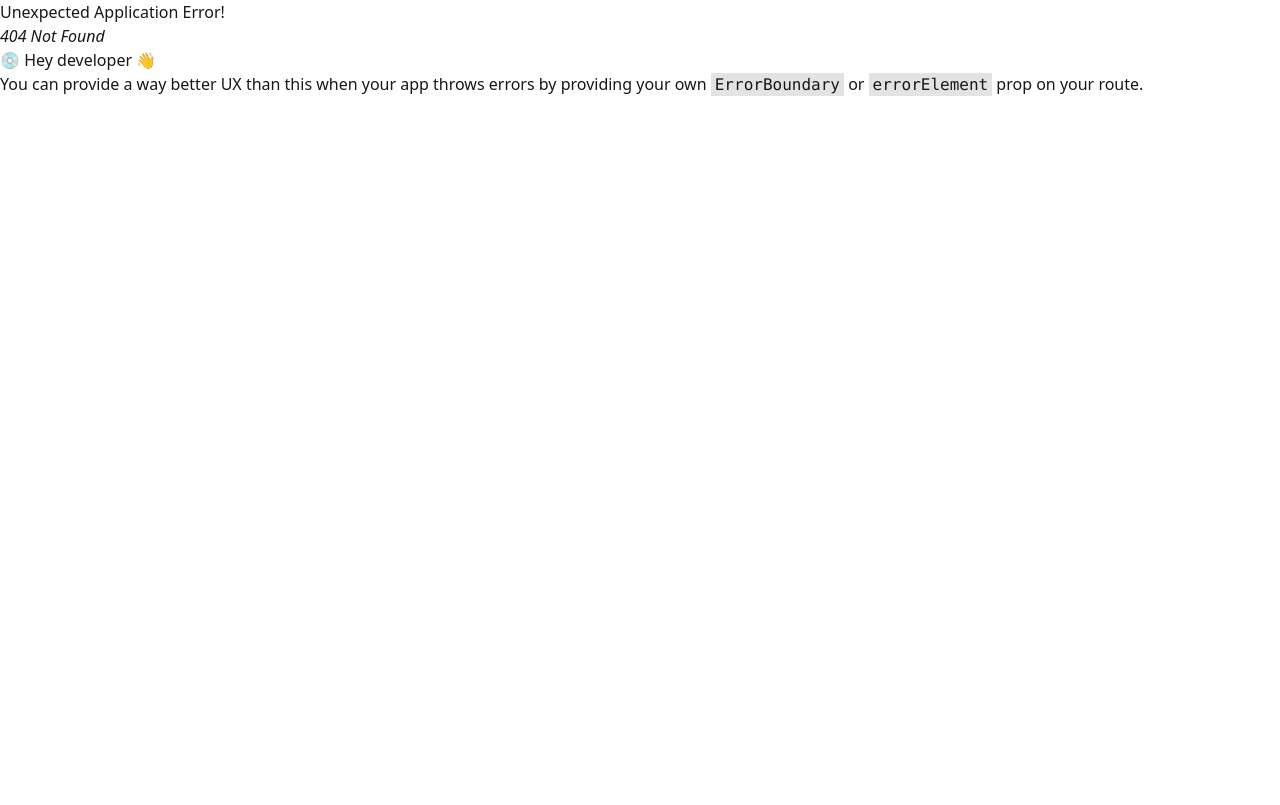
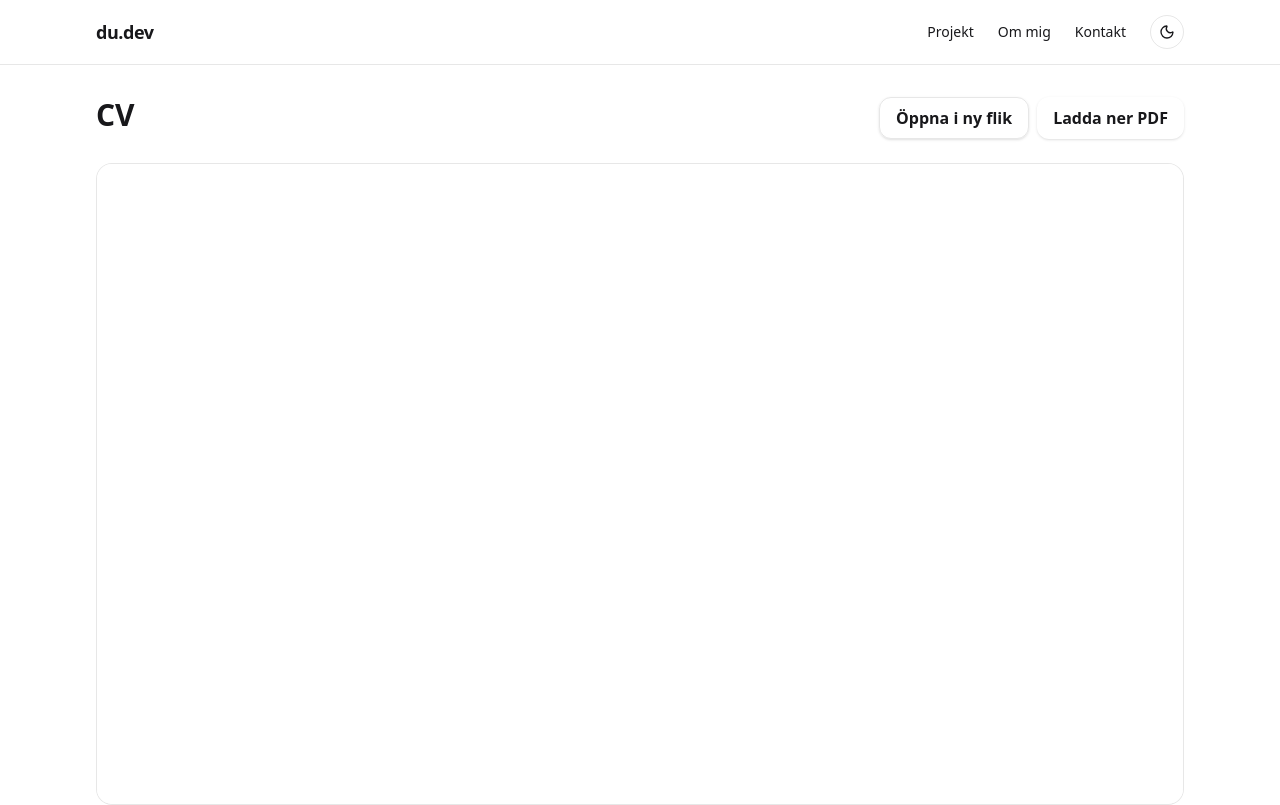
Before and after one commit to Robinjorgensen123/MyPortfolio, a React (Vite) app: page /cv in a window 1280 px wide. Before the commit this address had no page. Shown: the top 805 px of the page. Built offline with nearby package versions, Linux system fonts and the light colour scheme.

Commit message:
added CV

```diff
--- a/src/components/Navbar.tsx
+++ b/src/components/Navbar.tsx
@@ -1,7 +1,7 @@
 // src/components/sections/Navbar.tsx
 import React from "react";
 import { NavLink } from "react-router-dom";
-import { useThemeToggle } from "../shell/ThemeToggle"
+import { useThemeToggle } from "../shell/ThemeToggle";
 import { Sun, Moon } from "lucide-react";
 
 export const Navbar: React.FC = () => {
@@ -10,28 +10,52 @@
   return (
     <header className="sticky top-0 z-50 backdrop-blur supports-[backdrop-filter]:bg-white/60 dark:supports-[backdrop-filter]:bg-zinc-950/60 border-b border-zinc-900/10 dark:border-white/10">
       <div className="max-w-6xl mx-auto px-4 sm:px-6 lg:px-8 flex h-16 items-center justify-between">
-        <NavLink to="/" className="font-extrabold text-lg tracking-tight no-underline">
-          du.dev
+        <NavLink
+          to="/"
+          className="font-extrabold text-lg tracking-tight no-underline"
+        >
+          Home
         </NavLink>
 
         <nav className="flex items-center gap-6 text-sm">
-          <NavLink to="/projects" className={({ isActive }) => (isActive ? "font-semibold" : "")}>
+          <NavLink
+            to="/projects"
+            className={({ isActive }) => (isActive ? "font-semibold" : "")}
+          >
             Projekt
           </NavLink>
-          <NavLink to="/about" className={({ isActive }) => (isActive ? "font-semibold" : "")}>
+          <NavLink
+            to="/CV"
+            className={({ isActive }) => (isActive ? "font-semibold" : "")}
+          >
+            CV
+          </NavLink>
+          <NavLink
+            to="/about"
+            className={({ isActive }) => (isActive ? "font-semibold" : "")}
+          >
             Om mig
           </NavLink>
-          <NavLink to="/contact" className={({ isActive }) => (isActive ? "font-semibold" : "")}>
+          <NavLink
+            to="/contact"
+            className={({ isActive }) => (isActive ? "font-semibold" : "")}
+          >
             Kontakt
           </NavLink>
 
           <button
             onClick={toggle}
             aria-label="Växla tema"
-            title={theme === "dark" ? "Byt till ljust läge" : "Byt till mörkt läge"}
+            title={
+              theme === "dark" ? "Byt till ljust läge" : "Byt till mörkt läge"
+            }
             className="rounded-full border border-zinc-900/10 dark:border-white/10 p-2 hover:bg-zinc-900/5 dark:hover:bg-white/5"
           >
-            {theme === "dark" ? <Sun className="h-4 w-4" /> : <Moon className="h-4 w-4" />}
+            {theme === "dark" ? (
+              <Sun className="h-4 w-4" />
+            ) : (
+              <Moon className="h-4 w-4" />
+            )}
           </button>
         </nav>
       </div>
--- a/src/main.tsx
+++ b/src/main.tsx
@@ -7,6 +7,7 @@
 import ProjectDetail from "./pages/ProjectDetail";
 import About from "./pages/About";
 import Contact from "./pages/Contact";
+import CV from "./pages/CV"
 
 const router = createBrowserRouter(
   [
@@ -18,6 +19,7 @@
         { path: "/projects/:slug", element: <ProjectDetail /> },
         { path: "/about", element: <About /> },
         { path: "/contact", element: <Contact /> },
+        { path: "/cv", element: <CV /> },
       ],
     },
   ],
--- /dev/null
+++ b/src/pages/CV.tsx
@@ -0,0 +1,44 @@
+const CV = () => {
+    return (
+        <section className="max-w-6xl mx-auto px-4 sm:px-6 lg:px-8 py-8">
+            <div className="flex flex-col sm:flex-row items-start justify-between gap-3">
+                <h1 className="text-3xl font-bold">CV</h1>
+                <div className="flex gap-2">
+                    <a
+                    href="/CV.pdf"
+                    target="_blank"
+                    rel="noopener noreferrer"
+                    className="btn btn-ghost"
+                    >
+                        Öppna i ny flik
+                    </a>
+                    <a
+                    href="/CV.PDF"
+                    download
+                    className="btn brn-primary"
+                    >
+                        Ladda ner PDF
+                    </a>
+                </div>
+            </div>
+
+            <div className="mt-6 card overflow-hidden">
+                <object
+                    data="/CV.pdf#view=FitH"
+                    type="application/pdf"
+                    className="w-full"
+                    style={{ height: "80vh" }}
+                    >
+                <iframe
+                    title="CV"
+                    src="/CV.pdf"
+                    className="w-full"
+                    style={{ height: "80vh" }}
+                    />
+                 </object>
+            </div>
+        </section>
+    )
+}
+
+export default CV
```
Also changed, not shown: 1 other file (tests, documents, lock files or other folders).
